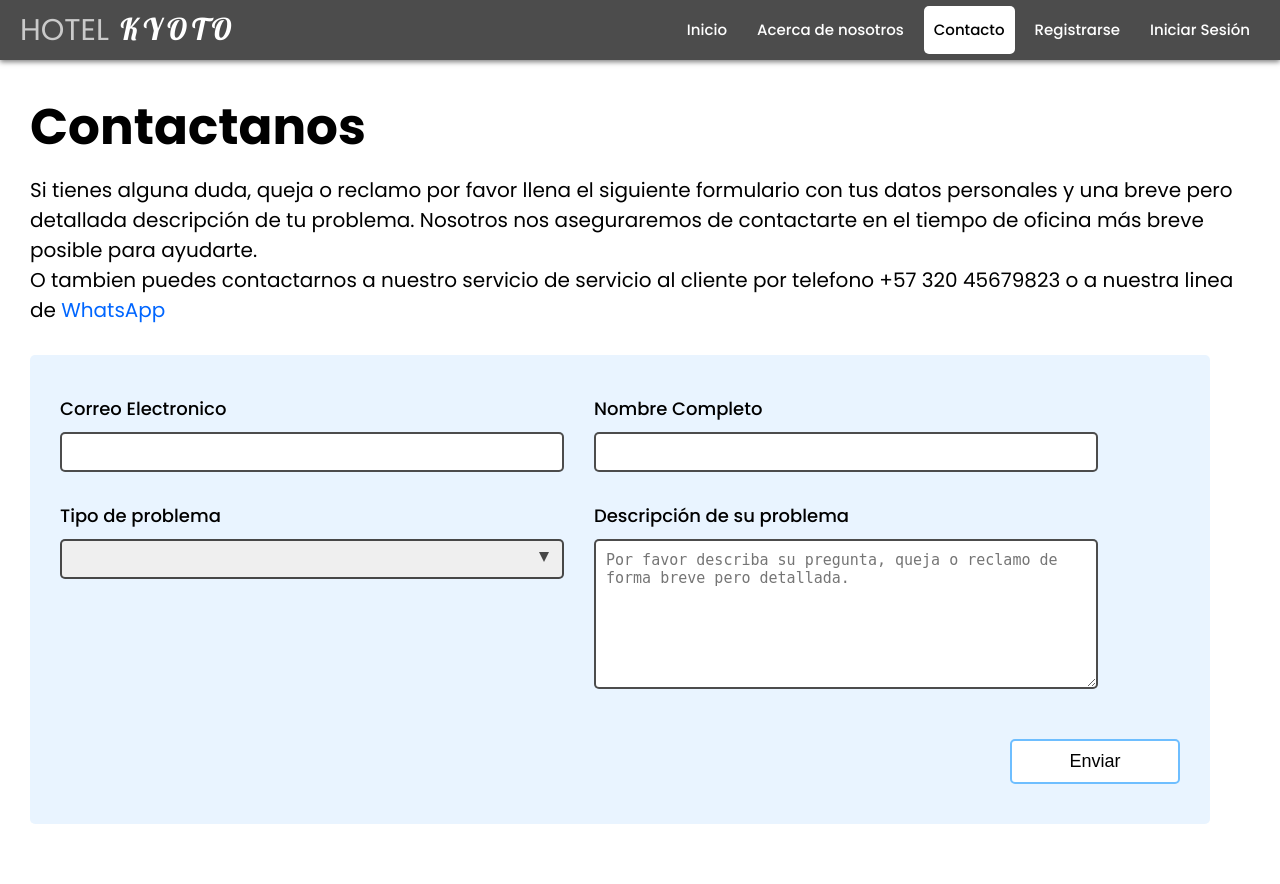
After one commit to JuanRojoA/hotel-chanllenge, a PHP site: page /contact.php in a window 1280 px wide. The commit adds this page. Run offline with PHP 8.4, Linux system fonts and the light colour scheme.

Commit message:
Some styles reworked. Added contact page.

```diff
--- /dev/null
+++ b/contact.php
@@ -0,0 +1,56 @@
+<!DOCTYPE html>
+<html lang="en">
+
+<head>
+  <meta charset="UTF-8">
+  <meta http-equiv="X-UA-Compatible" content="IE=edge">
+  <meta name="viewport" content="width=device-width, initial-scale=1.0">
+  <?php include_once './includes/styles.php' ?>
+  <title>Contactanos</title>
+</head>
+
+<body>
+  <?php include_once './includes/header.php' ?>
+
+  <main class="contact-container">
+    <h1 class="contact-title">Contactanos</h1>
+    <p class="contact-desc">Si tienes alguna duda, queja o reclamo por favor llena el siguiente formulario con tus datos personales y una breve pero detallada descripción de tu problema. Nosotros nos aseguraremos de contactarte en el tiempo de oficina más breve posible para ayudarte.
+      <br>
+      O tambien puedes contactarnos a nuestro servicio de servicio al cliente por telefono +57 320 45679823 o a nuestra linea de <a href="http://wa.me/573235220204" target="_blank" rel="noopener noreferrer">WhatsApp</a>
+    </p>
+
+    <form action="contact.php" method="POST" id="contact-form" class="form">
+      <div class="input-container">
+        <label for="email-input">Correo Electronico</label>
+        <input type="email" name="email" id="email-input">
+      </div>
+      <div class="input-container">
+        <label for="name-input">Nombre Completo</label>
+        <input type="text" name="name" id="name-input">
+      </div>
+      <div class="input-container select-container">
+        <label for="pqr-type">Tipo de problema</label>
+        <select name="pqr-type" id="pqr-type">
+          <option value="0" selected disabled></option>
+          <option value="1">Pregunta acerca de nuestros servicios</option>
+          <option value="2">Queja sobre nuestros servicios</option>
+          <option value="3">Otros reclamos</option>
+        </select>
+      </div>
+      <div class="input-container">
+        <label for="desc-input">Descripción de su problema</label>
+        <textarea name="desc" id="desc-input" placeholder="Por favor describa su pregunta, queja o reclamo de forma breve pero detallada."></textarea>
+      </div>
+      <div class="submit-container">
+        <input type="submit" value="Enviar">
+      </div>
+    </form>
+  </main>
+
+  <script>
+    const active = document.getElementById("link-contact");
+    active.classList.add("current");
+  </script>
+</body>
+
+</html>
--- a/styles/main.css
+++ b/styles/main.css
@@ -245,8 +245,8 @@ body {
   flex-direction: column;
   gap: 2rem;
   padding: 4rem 3rem;
-  background-color: rgb(240, 248, 255);
-  border: 2px solid rgb(52, 164, 255);
+  background-color: rgba(218, 237, 255, 0.3);
+  border: 2px solid rgb(110, 190, 255);
   border-radius: 5px;
   margin: 3rem 0;
 }
@@ -269,13 +269,22 @@ body {
   font-weight: 500;
 }
 
-.input-container input {
+.input-container input,
+.input-container textarea {
   font-size: 1.5rem;
   height: 40px;
   padding-left: 1rem;
   border-radius: 5px;
   border: none;
   border: solid 2px rgba(0, 0, 0, 0.7);
+  outline-color: rgb(110, 190, 255);
+  outline-offset: 2px;
+}
+
+.input-container textarea {
+  resize: vertical;
+  min-height: 150px;
+  padding: 1rem;
 }
 
 .select-container {
@@ -291,6 +300,8 @@ body {
   border-radius: 5px;
   font-size: 1.5rem;
   padding: 0 1rem;
+  outline-color: rgb(110, 190, 255);
+  outline-offset: 2px;
 }
 
 .select-container::after {
@@ -301,7 +312,7 @@ body {
   clip-path: polygon(100% 0%, 0 0%, 50% 100%);
   position: absolute;
   top: 45px;
-  right: 10px;
+  right: 15px;
   touch-action: none;
 }
 
@@ -319,14 +330,14 @@ body {
   font-weight: 500;
   text-align: center;
   background-color: rgb(255, 255, 255);
-  border: solid 2px rgb(52, 164, 255);
+  border: solid 2px rgb(110, 190, 255);
   border-radius: 5px;
   transition: all 300ms;
   cursor: pointer;
 }
 
 .submit-container input:hover {
-  background-color: rgb(52, 164, 255);
+  background-color: rgb(110, 190, 255);
 }
 
 .submit-container input:active {
@@ -652,3 +663,74 @@ body {
 }
 
 /* End about page styles */
+
+/* Start contact page styles */
+.contact-container {
+  width: 100%;
+  height: max-content;
+  margin-top: 60px;
+  padding: 3rem;
+}
+
+.contact-title {
+  font-size: 5rem;
+  font-weight: 700;
+}
+
+.contact-desc {
+  margin-top: 1rem;
+  font-size: 2rem;
+}
+
+.contact-desc a {
+  text-decoration: none;
+  color: rgb(0, 102, 255);
+  transition: all 200ms;
+}
+
+.contact-desc a:hover {
+  text-decoration: underline;
+  color: rgb(0, 0, 0);
+}
+
+#contact-form {
+  max-width: calc(100vw - 100px);
+  border: none;
+  flex-direction: row;
+  flex-wrap: wrap;
+  gap: 3rem;
+  background-color: rgba(181, 219, 255, 0.3);
+}
+
+#contact-form .input-container {
+  min-width: 45%;
+  max-width: 45%;
+  margin: 0;
+  padding: 0;
+  gap: 1rem;
+}
+
+#contact-form .select-container::after {
+  top: 50px;
+}
+
+@media only screen and (max-width: 768px) {
+  #contact-form {
+    max-width: calc(100vw - 50px);
+  }
+
+  #contact-form .input-container {
+    min-width: 90%;
+    max-width: 90%;
+  }
+}
+
+@media only screen and (max-width: 500px) {
+  .contact-title {
+    font-size: 4rem;
+  }
+
+  .contact-desc {
+    font-size: 1.8rem;
+  }
+}
```
